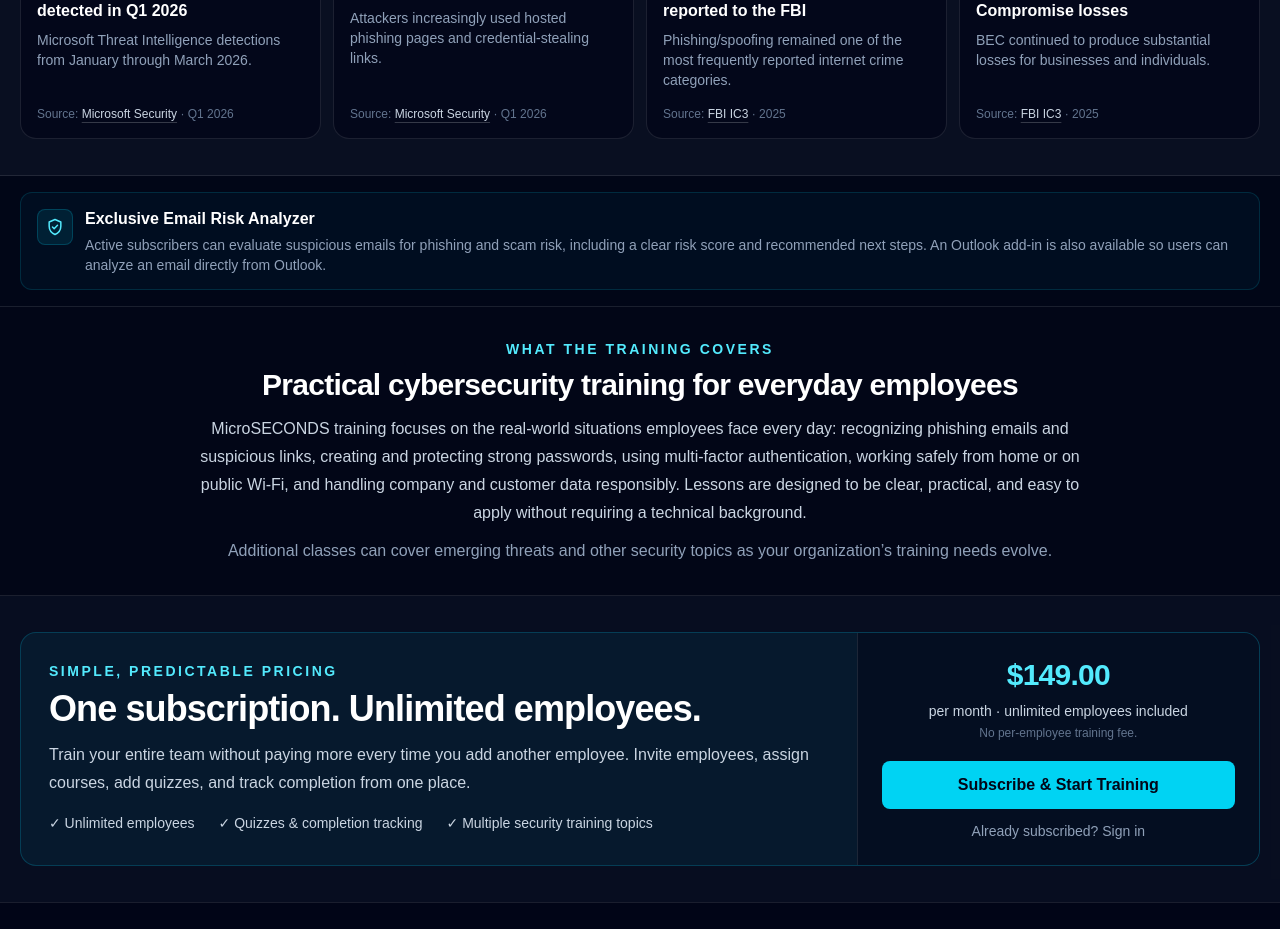
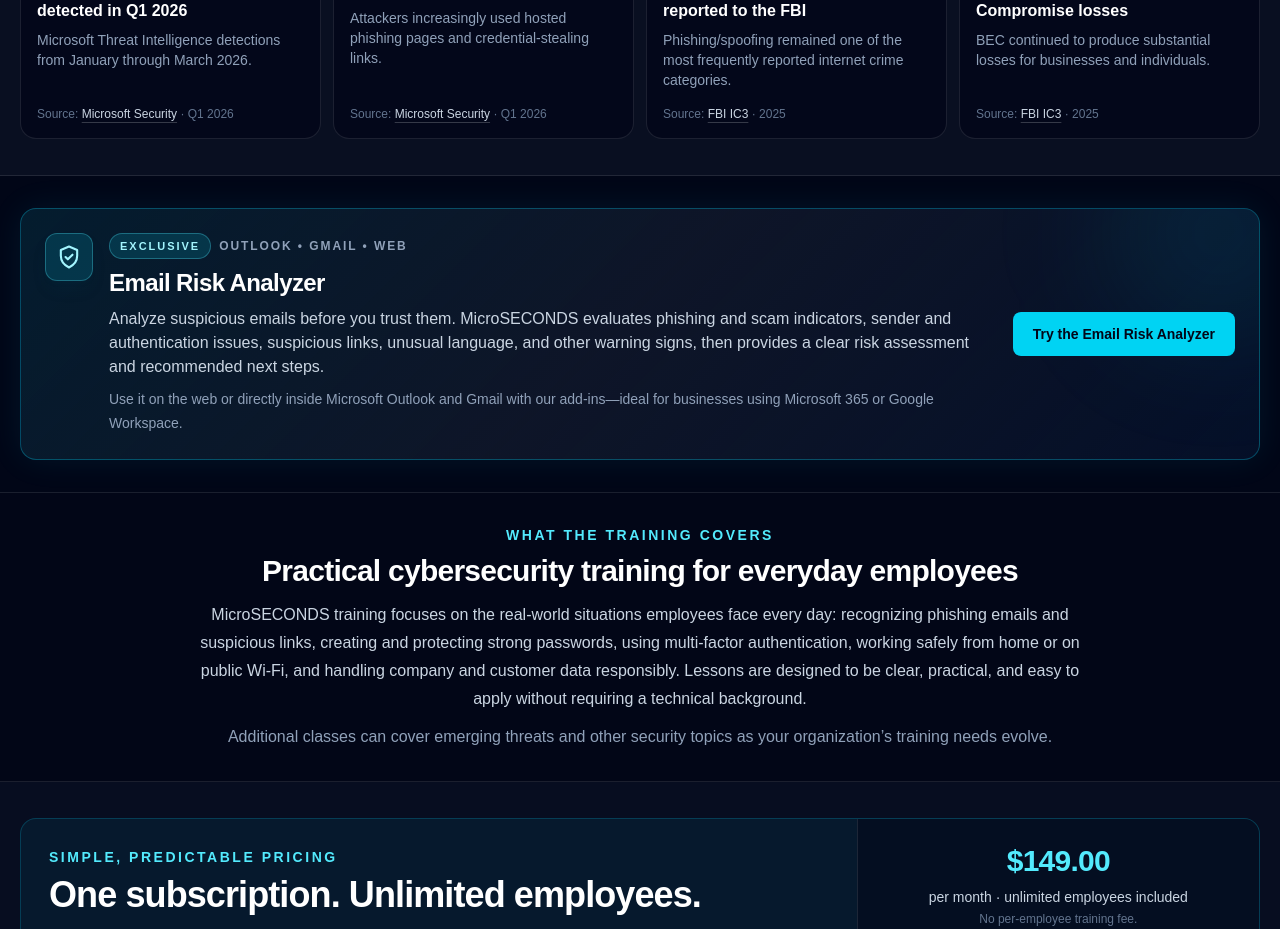
Before and after one commit to microsecs/cyber-training-platform, a Next.js app: page / in a window 1280 px wide. Shown: the part 900-1829 px from the top of the page. Built offline with nearby package versions, Linux system fonts and the light colour scheme; no server answers; the database is empty.

Commit message:
Update homepage Email Risk Analyzer section

```diff
--- a/src/app/page.tsx
+++ b/src/app/page.tsx
@@ -135,12 +135,15 @@
       </section>
 
       <section className="border-b border-white/10 bg-slate-950/35">
-        <div className="mx-auto max-w-7xl px-4 py-4 md:px-5">
-          <div className="flex items-start gap-3 rounded-xl border border-cyan-400/15 bg-cyan-400/[0.04] px-4 py-3.5">
-            <div className="mt-0.5 flex h-9 w-9 shrink-0 items-center justify-center rounded-lg border border-cyan-400/20 bg-cyan-400/10 text-cyan-300">
+        <div className="mx-auto max-w-7xl px-4 py-7 md:px-5 md:py-8">
+          <div className="relative overflow-hidden rounded-2xl border border-cyan-400/30 bg-[linear-gradient(135deg,rgba(34,211,238,0.11),rgba(15,23,42,0.92)_48%,rgba(59,130,246,0.08))] p-5 shadow-[0_0_35px_rgba(34,211,238,0.08)] md:p-6">
+            <div className="pointer-events-none absolute -right-16 -top-20 h-52 w-52 rounded-full bg-cyan-400/10 blur-3xl" />
+            <div className="relative flex flex-col gap-5 md:flex-row md:items-center md:justify-between">
+              <div className="flex items-start gap-4">
+                <div className="flex h-12 w-12 shrink-0 items-center justify-center rounded-xl border border-cyan-300/30 bg-cyan-400/15 text-cyan-200 shadow-lg shadow-cyan-950/20">
                   <svg
                     viewBox="0 0 24 24"
-                className="h-5 w-5"
+                    className="h-7 w-7"
                     fill="none"
                     stroke="currentColor"
                     strokeWidth="1.8"
@@ -152,15 +155,35 @@
                     <path d="m9 12 2 2 4-4" />
                   </svg>
                 </div>
-            <div>
-              <div className="font-semibold text-white">
-                Exclusive Email Risk Analyzer
+                <div className="max-w-4xl">
+                  <div className="flex flex-wrap items-center gap-2">
+                    <span className="rounded-full border border-cyan-300/30 bg-cyan-400/15 px-2.5 py-1 text-[11px] font-bold uppercase tracking-[0.18em] text-cyan-200">
+                      Exclusive
+                    </span>
+                    <span className="text-xs font-semibold uppercase tracking-[0.16em] text-slate-400">
+                      Outlook • Gmail • Web
+                    </span>
                   </div>
-              <p className="mt-1 text-sm leading-5 text-slate-400">
-                Active subscribers can evaluate suspicious emails for phishing and scam risk,
-                including a clear risk score and recommended next steps. An Outlook add-in is
-                also available so users can analyze an email directly from Outlook.
+                  <h2 className="mt-2 text-xl font-bold tracking-tight text-white md:text-2xl">
+                    Email Risk Analyzer
+                  </h2>
+                  <p className="mt-2 text-sm leading-6 text-slate-300 md:text-base">
+                    Analyze suspicious emails before you trust them. MicroSECONDS evaluates phishing and scam indicators,
+                    sender and authentication issues, suspicious links, unusual language, and other warning signs, then
+                    provides a clear risk assessment and recommended next steps.
                   </p>
+                  <p className="mt-2 text-sm leading-6 text-slate-400">
+                    Use it on the web or directly inside Microsoft Outlook and Gmail with our add-ins—ideal for businesses
+                    using Microsoft 365 or Google Workspace.
+                  </p>
+                </div>
+              </div>
+              <Link
+                href="/phishing-check"
+                className="shrink-0 rounded-lg bg-cyan-400 px-5 py-3 text-center text-sm font-semibold text-slate-950 hover:bg-cyan-300 md:min-w-48"
+              >
+                Try the Email Risk Analyzer
+              </Link>
             </div>
           </div>
         </div>
```
Lines whose indentation alone changed are shown as unchanged.
